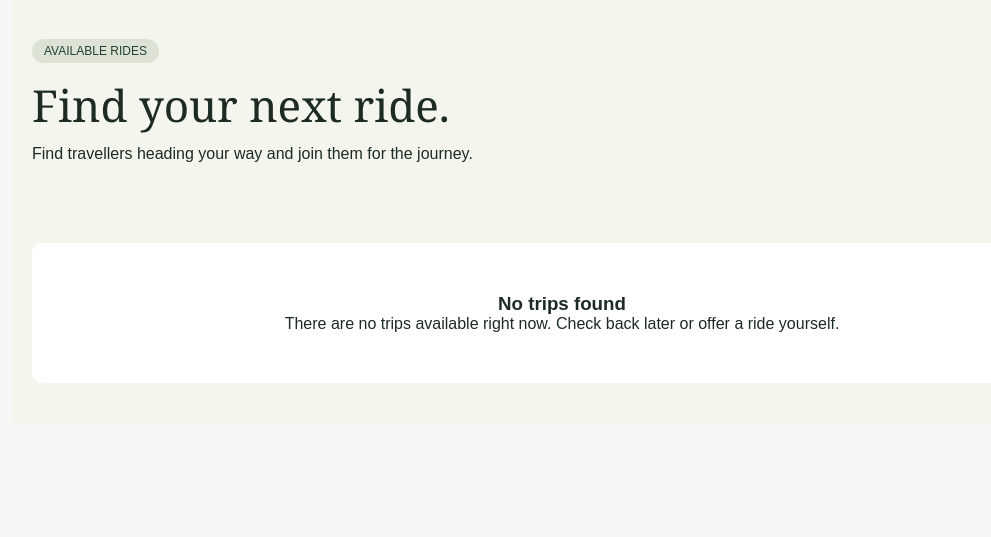
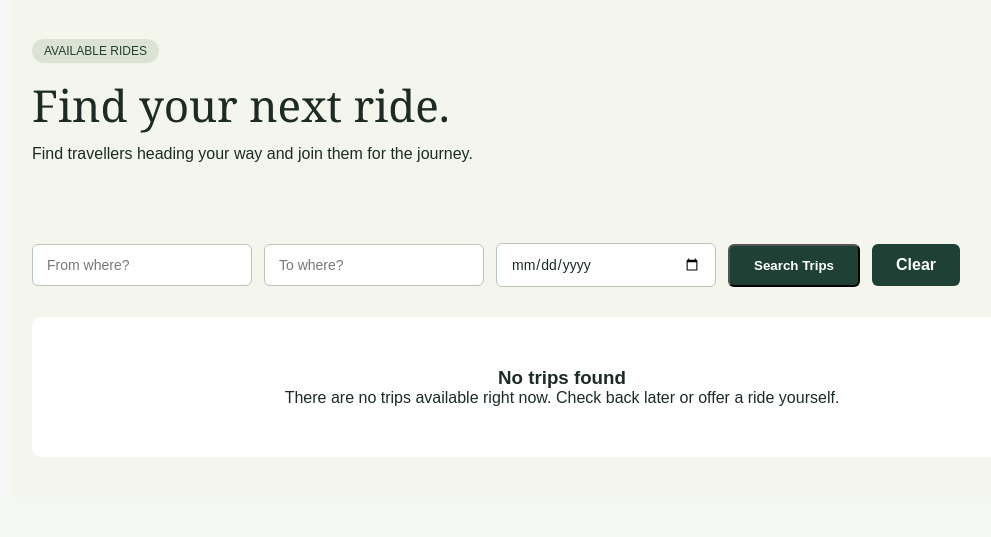
Before and after one commit to kawsartarakhil/Exam-3-Django, a Django app: page /travel/ in a window 1280 px wide. Shown: the part 91-628 px from the top of the page, without its empty margins (78-1069 px from the left). Run offline with Django 5.2, Linux system fonts and the light colour scheme; data that the repository does not hold is empty.

Commit message:
last commit

```diff
--- a/accounts/templates/base.html
+++ b/accounts/templates/base.html
@@ -1,4 +1,3 @@
-
 <!DOCTYPE html>
 <html lang="en">
 <head>
--- a/travel/static/travel/messages.css
+++ b/travel/static/travel/messages.css
@@ -24,3 +24,8 @@
     border-radius: 8px;
     overflow-wrap: anywhere;
 }
+
+a{
+  text-decoration: none;
+  color: black;
+}
--- a/travel/static/travel/trip_list.css
+++ b/travel/static/travel/trip_list.css
@@ -145,3 +145,48 @@
 .detail-driver-name:hover {
     text-decoration: underline;
 }
+
+.trip-search {
+    display: flex;
+    flex-wrap: wrap;
+    gap: 10px;
+    margin-bottom: 30px;
+}
+
+.trip-search input {
+    padding: 12px;
+    border: 1px solid #ccc;
+    border-radius: 6px;
+}
+
+
+.trip-search input {
+    box-sizing: border-box;
+    width: 220px;
+    max-width: 100%;
+    padding: 12px 14px;
+    border: 1px solid #b8c5b9;
+    border-radius: 6px;
+    background-color: white;
+    color: #1c2b24;
+    font-size: 14px;
+    font-family: Arial, sans-serif;
+    outline: none;
+}
+
+.trip-search input:focus {
+    border-color: #1f4034;
+    box-shadow: 0 0 0 2px rgba(31, 64, 52, 0.15);
+}
+
+.trip-search input::placeholder {
+    color: #777;
+}
+
+.trip-search {
+    display: flex;
+    flex-wrap: wrap;
+    align-items: center;
+    gap: 12px;
+    margin-bottom: 30px;
+}
--- a/travel/templates/request_delete.html
+++ b/travel/templates/request_delete.html
@@ -2,7 +2,7 @@
 {% load static %}
 {% block title %}Delete request{% endblock %}
 {% block content %}
-<link rel="stylesheet" href="{% static 'travel/trio_form.css' %}">
+<link rel="stylesheet" href="{% static 'trio_form.css' %}">
 <div class="form-page">
 <section class="form-section">
 <div class="form-card">
--- a/travel/templates/trip_list.html
+++ b/travel/templates/trip_list.html
@@ -19,6 +19,15 @@
 {% endif %}
 </section>
 <section class="trip-list">
+
+<form method="GET" class="trip-search">
+    <input type="text" name="start_location" placeholder="From where?" value="{{ request.GET.start_location|default:'' }}">
+    <input type="text" name="end_location" placeholder="To where?" value="{{ request.GET.end_location|default:'' }}">
+    <input type="date" name="date" value="{{ request.GET.date|default:'' }}">
+    <button type="submit" class="trip-btn-dark">Search Trips</button>
+    <a href="{% url 'trip_list' %}" class="trip-btn-dark">Clear</a>
+</form>
+
 <div class="trip-cards">
 {% for trip in trips %}
 <div class="trip-card">
--- a/travel/views.py
+++ b/travel/views.py
@@ -134,7 +134,6 @@ def request_update_view(request, pk):
     companion_request = CompanionRequest.objects.get(pk=pk)
     if not can_manage_companion_requeest(request.user,companion_request):
         raise PermissionDenied
-
     if request.method == "POST":
         start = request.POST.get("start_location")
         end = request.POST.get("end_location")
```
Also changed, not shown: accounts/static/profile.css (+62 -19 lines), accounts/views.py (+2 -8 lines), travel/static/travel/request_list.css (+13 -0 lines), travel/templates/request_list.html (+9 -0 lines).
